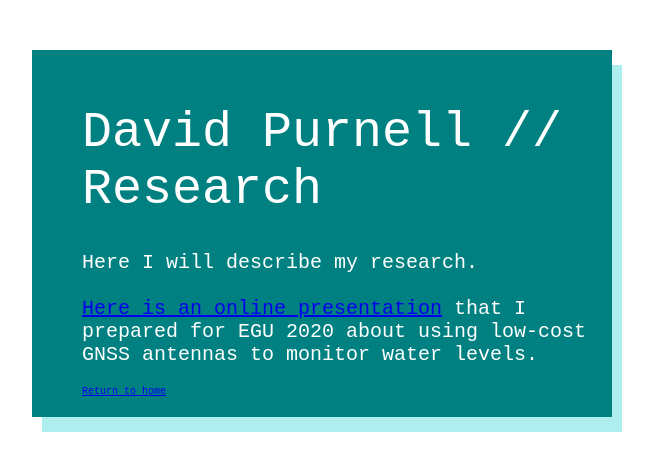
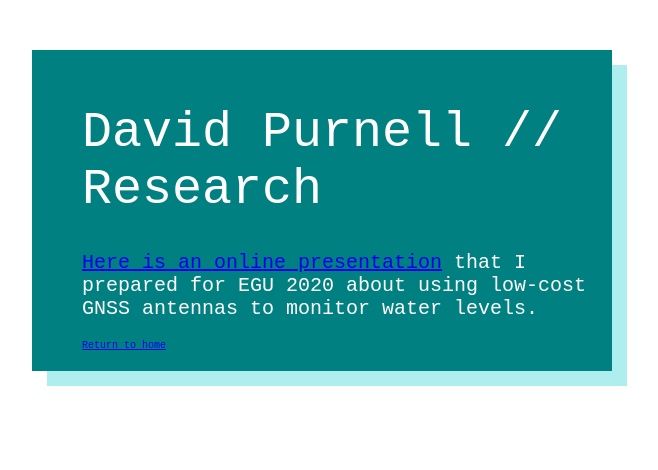
Before and after one commit to purnelldj/purnelldj.github.io, a plain HTML site: page research.html in a window 1280 px wide. Shown: the whole page, without its empty margins (46-704 px from the left). Drawn offline with Linux system fonts and the light colour scheme.

Commit message:
text research

```diff
--- a/research.html
+++ b/research.html
@@ -10,9 +10,6 @@
     <div class="main">
       <h1 >David Purnell // Research</h1>
       <p>
-          Here I will describe my research.
-          <br>
-          <br>
           <a href="https://presentations.copernicus.org/EGU2020/EGU2020-11739_presentation.pdf" target="_blank">
             Here is an online presentation</a> that I prepared for EGU 2020
           about using low-cost GNSS antennas to monitor water levels.
--- a/style.css
+++ b/style.css
@@ -5,7 +5,7 @@
     margin-left: 70px;
     margin-top: 50px;
     background-color: teal;
-    box-shadow: 10px 15px paleturquoise;
+    box-shadow: 15px 15px paleturquoise;
 }
 
 .second {
```
